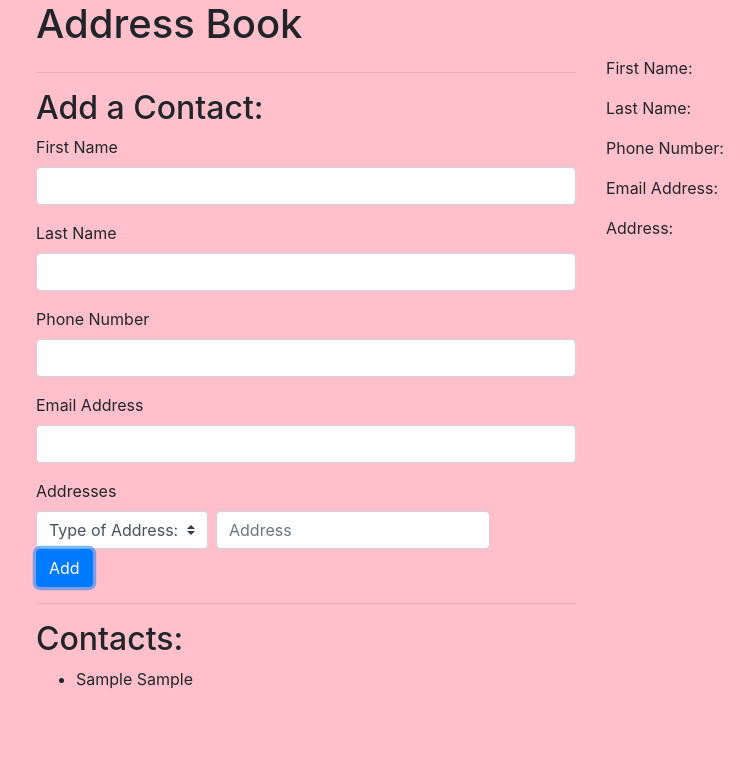
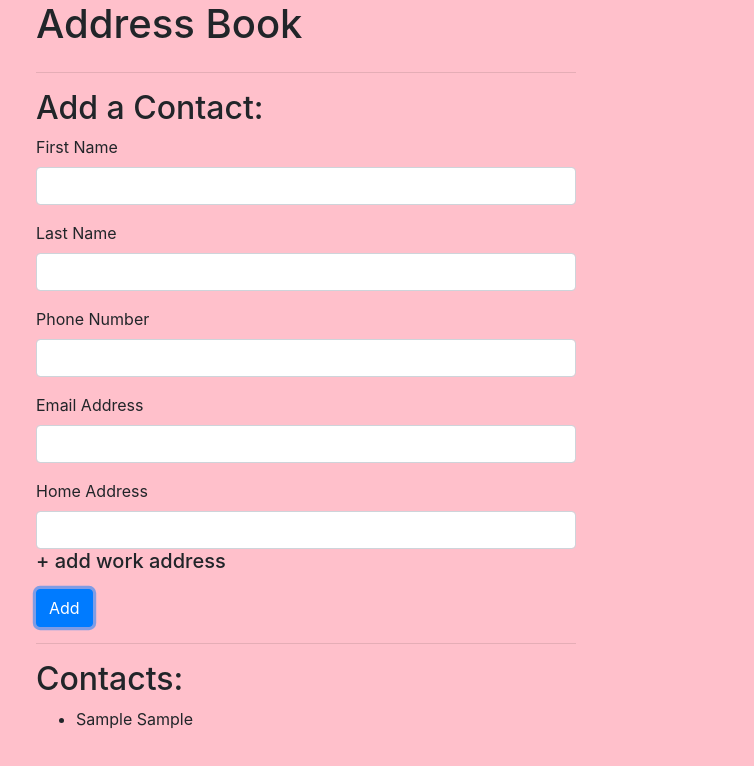
Before and after one commit to KNBAnderson/address-book, a plain HTML site: page index.html in a window 1280 px wide. Both pictures are taken after typing "Sample", "Sample", "Sample", "Sample", "Sample" into the empty fields and a click on the button "Add". Shown: the whole page, without its empty margins (49-803 px from the left). Drawn offline with nearby package versions, Linux system fonts and the light colour scheme.

Commit message:
add form for second address

```diff
--- a/css/styles.css
+++ b/css/styles.css
@@ -1,3 +1,11 @@
 body {
   background-color: pink;
 }
+
+#wAddress {
+  display: none;
+}
+
+#show-contact {
+  display: none;
+}
--- a/index.html
+++ b/index.html
@@ -32,18 +32,17 @@
             <label for="new-email">Email Address</label>
             <input type="text"  class="form-control" id="new-email">
           </div>
+          <div class="form-group">
+            <label for="homeAddress">Home Address</label>
+            <input type="text"  class="form-control" id="homeAddress">
+            <h5 id="addAddress">+ add work address</h5>
+          </div>
+          <div class="form-group" id="wAddress">
+            <label for="workAddress">Work Address</label>
+            <input type="text"  class="form-control" id="workAddress">
+          </div>
 
-          <label for="address">Addresses</label>
-          <div class="form-inline">
-            <div class="select">
-              <select class="custom-select mr-sm-2" id="addressType">
-                <option selected>Type of Address:</option>
-                <option value="homeAddress">Home Address</option>
-                <option value="workAddress">Work Address</option>
-              </select>
-            </div>
-              <input type="text" class="form-control" id="new-address" placeholder="Address">
-          </div>
+
           <button type="submit" class="btn btn-primary">Add</button>
         </form>
         <hr>
@@ -57,7 +56,8 @@
           <p>Last Name: <span class="last-name"></span></p>
           <p>Phone Number: <span class="phone-number"></span></p>
           <p>Email Address: <span class="email-address"></span></p>
-          <p>Address: <span class="new-address"></span></p>
+          <p>Home Address: <span class="home-address"></span></p>
+          <p id="workAddHolder">Work Address: <span class="work-address"></span></p>
           <div id="buttons">
           </div>
         </div>
--- a/js/scripts.js
+++ b/js/scripts.js
@@ -51,8 +51,9 @@ Contact.prototype.fullName = function() {
 }
 
 //Business Logic for Addresses
-function Addresses(addressType, address) {
-  this[addressType] = address;
+function Addresses(homeAddress, workAddress) {
+  this.homeAddress = homeAddress;
+  this.workAddress = workAddress;
 }
 
 Contact.prototype.addAddresses = function(address) {
@@ -79,7 +80,8 @@ function showContact(contactId) {
   $(".last-name").html(contact.lastName);
   $(".phone-number").html(contact.phoneNumber);
   $(".email-address").html(contact.emailAddress);
-  $(".new-address").html(contact.addresses);
+  $(".home-address").html(contact.addresses[0].homeAddress);
+  $(".work-address").html(contact.addresses[0].workAddress);
   var buttons = $("#buttons");
   buttons.empty();
   buttons.append("<button class='deleteButton' id=" + contact.id + ">Delete</button>");
@@ -98,27 +100,36 @@ function attachContactListeners() {
 
 $(document).ready(function() {
   attachContactListeners();
+  $("#addAddress").click(function() {
+    $("#wAddress").show();
+    $("#addAddress").hide();
+    console.log("you clicked it");
+});
   $("form#new-contact").submit(function(event) {
     event.preventDefault();
     var inputtedFirstName = $("input#new-first-name").val();
     var inputtedLastName = $("input#new-last-name").val();
     var inputtedPhoneNumber = $("input#new-phone-number").val();
     var inputtedEmail = $("input#new-email").val();
-    var inputtedAddress = $("input#new-address").val();
-    var addressTypeInput = $('#addressType').val();
-    var addresses = new Addresses(addressTypeInput, inputtedAddress);
+    var inputtedHomeAddress = $("input#homeAddress").val();
+    var inputtedWorkAddress = $('input#workAddress').val();
+    if(inputtedWorkAddress === "") {
+      $("#workAddHolder").hide();
+    }
+    var addresses = new Addresses(inputtedHomeAddress, inputtedWorkAddress);
     $("input#new-first-name").val("");
     $("input#new-last-name").val("");
     $("input#new-phone-number").val("");
     $("input#new-email").val("");
-    $("input#new-address").val("");
-    var newContact = new Contact(inputtedFirstName, inputtedLastName, inputtedPhoneNumber, inputtedEmail, inputtedAddress);
-        addressBook.addContact(newContact);
-        newContact.addAddresses(addresses);
-        console.log(newContact);
-        console.log(newContact.addresses);
-        console.log(newContact.addresses[0]);
-        console.log(newContact.addresses[0].homeAddress);
+    $("input#homeAddress").val("");
+    $("input#workAddress").val("");
+    var newContact = new Contact(inputtedFirstName, inputtedLastName, inputtedPhoneNumber, inputtedEmail, inputtedHomeAddress, inputtedWorkAddress);
+    addressBook.addContact(newContact);
+    newContact.addAddresses(addresses);
+    // console.log(newContact);
+    // console.log(newContact.addresses);
+    // console.log(newContact.addresses[0]);
+    // console.log(newContact.addresses[0].workAddress);
     displayContactDetails(addressBook);
   })
 })
```
